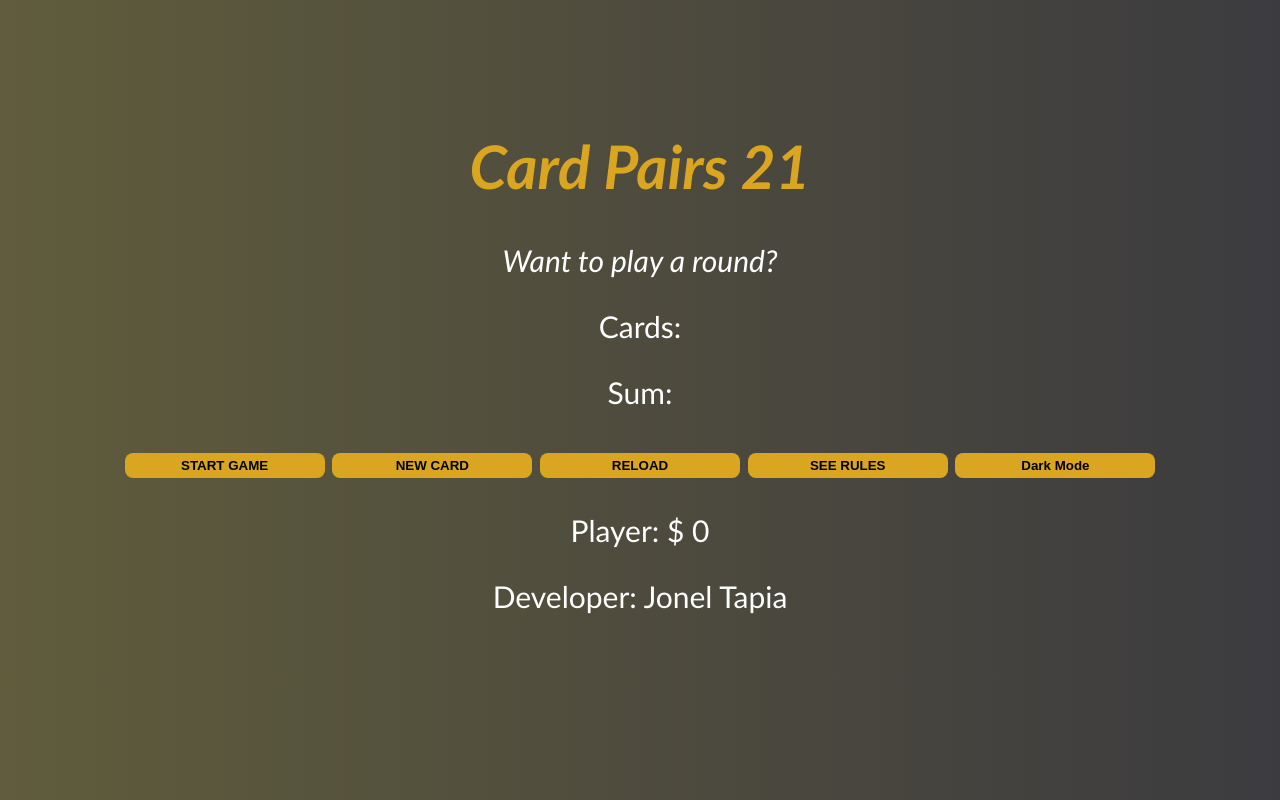
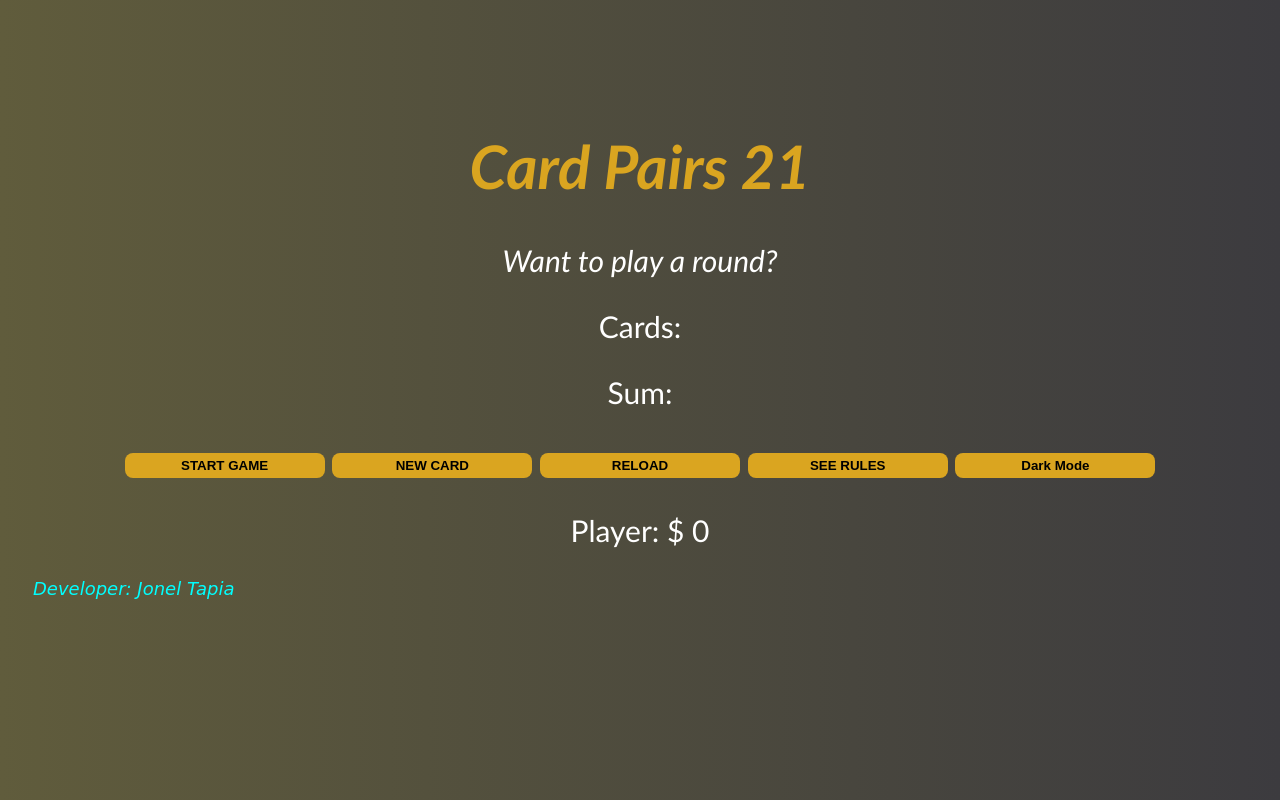
Before and after one commit to KingNelx/CardPairs21JSs, a plain HTML site: page index.html in a window 1280 px wide. Drawn offline with Linux system fonts and the light colour scheme.

Commit message:
Update style.css

```diff
--- a/style.css
+++ b/style.css
@@ -25,7 +25,13 @@ h1{
     font-style: italic;
 }
 
-
+#developer{
+    font-style: oblique;
+    text-align: left;
+    font-size: 18px;
+    font-family: cursive;
+    color:cyan;
+}
 button{
     width: 200px;
     background: goldenrod;
```
